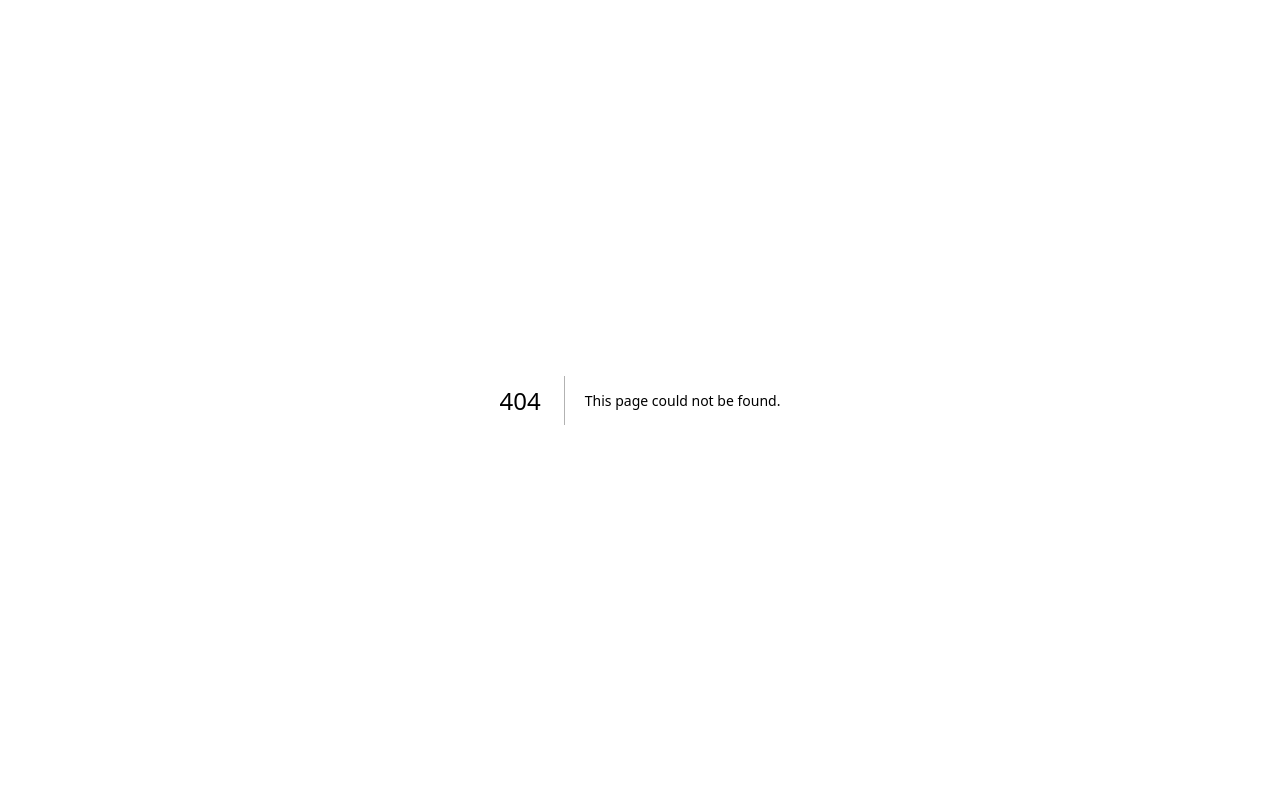
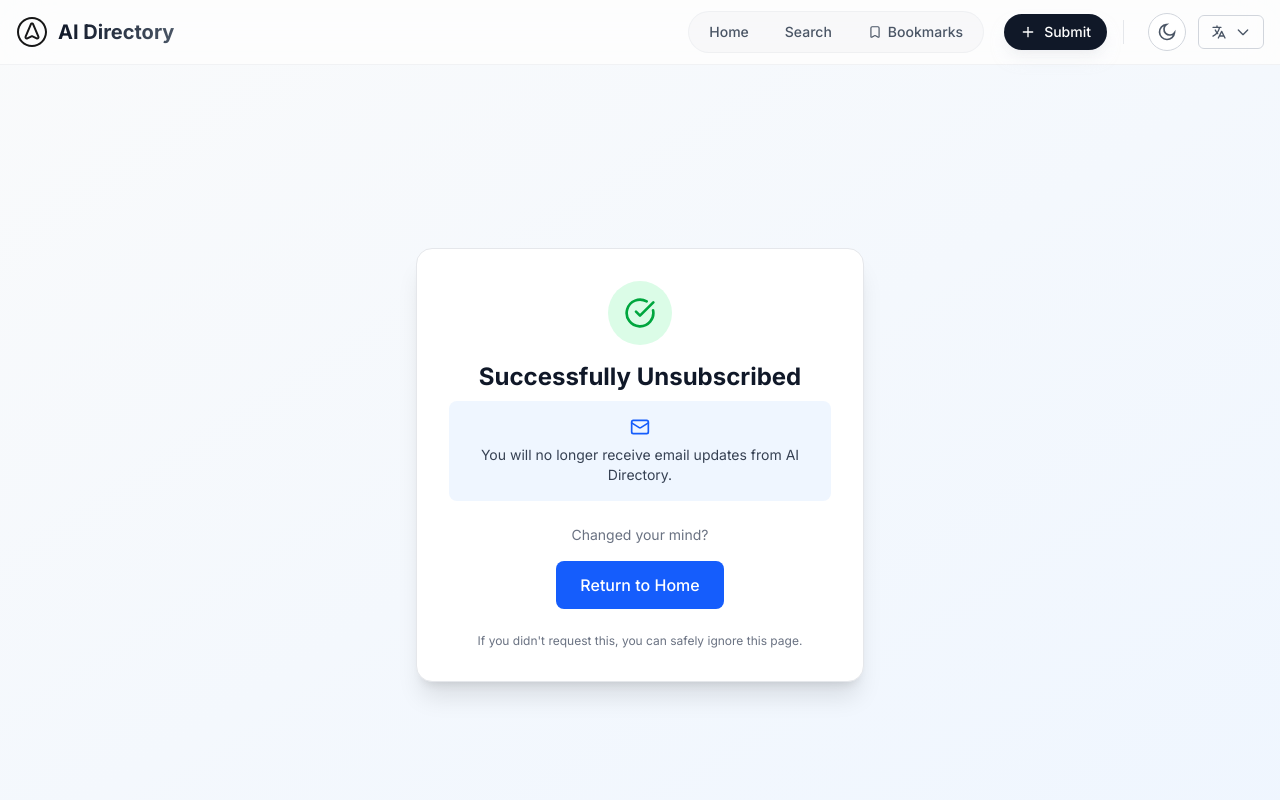
Before and after one commit to alanhoff/ainav-albertyang666, a Next.js app: page /1/unsubscribe/success in a window 1280 px wide. Before the commit this address had no page. Shown: the top 800 px of the page. Built offline with nearby package versions, Linux system fonts and the light colour scheme.

Commit message:
feat: add multilingual support for unsubscribe success page

```diff
--- a/locales/en.ts
+++ b/locales/en.ts
@@ -38,6 +38,14 @@
     placeholder: "Enter your email",
     button: "Subscribe",
     privacy: "We respect your privacy. Unsubscribe at any time.",
+  },
+  unsubscribe: {
+    successTitle: "Successfully Unsubscribed",
+    emailRemoved: "has been removed from our mailing list.",
+    noMoreEmails: "You will no longer receive email updates from AI Directory.",
+    changedMind: "Changed your mind?",
+    returnHome: "Return to Home",
+    safetyNote: "If you didn't request this, you can safely ignore this page.",
   },
   search: {
     title: "Search AI tools",
--- a/locales/fr.ts
+++ b/locales/fr.ts
@@ -28,6 +28,14 @@
     placeholder: 'Entrez votre email',
     button: 'S\'abonner',
     privacy: 'Nous respectons votre vie privée. Désabonnez-vous à tout moment.',
+  },
+  unsubscribe: {
+    successTitle: 'Désabonnement réussi',
+    emailRemoved: 'a été retiré de notre liste de diffusion.',
+    noMoreEmails: 'Vous ne recevrez plus de mises à jour par email de AI Nav.',
+    changedMind: 'Vous avez changé d\'avis ?',
+    returnHome: 'Retour à l\'accueil',
+    safetyNote: 'Si vous n\'avez pas demandé cela, vous pouvez ignorer cette page en toute sécurité.',
   },
   search: {
     title: 'Rechercher des Outils IA',
--- a/locales/ja.ts
+++ b/locales/ja.ts
@@ -28,6 +28,14 @@
     placeholder: "メールアドレスを入力",
     button: "購読",
     privacy: "プライバシーを尊重します。いつでも購読解除できます。",
+  },
+  unsubscribe: {
+    successTitle: "購読解除が完了しました",
+    emailRemoved: "メーリングリストから削除されました。",
+    noMoreEmails: "AI Navからのメール更新は今後受信されません。",
+    changedMind: "気が変わりましたか？",
+    returnHome: "ホームに戻る",
+    safetyNote: "この操作をリクエストしていない場合は、このページを無視してください。",
   },
   search: {
     title: 'AIツールを検索',
--- a/locales/ko.ts
+++ b/locales/ko.ts
@@ -28,6 +28,14 @@
     placeholder: '이메일 입력',
     button: '구독',
     privacy: '개인정보를 존중합니다. 언제든지 구독을 취소할 수 있습니다.',
+  },
+  unsubscribe: {
+    successTitle: '구독 취소 완료',
+    emailRemoved: '메일링 리스트에서 제거되었습니다.',
+    noMoreEmails: 'AI Nav로부터 이메일 업데이트를 더 이상 받지 않습니다.',
+    changedMind: '마음이 바뀔셨나요?',
+    returnHome: '홈으로 돌아가기',
+    safetyNote: '이 작업을 요청하지 않았다면 이 페이지를 무시하셔도 됩니다.',
   },
   search: {
     title: 'AI 도구 검색',
--- a/locales/zh.ts
+++ b/locales/zh.ts
@@ -37,6 +37,14 @@
     placeholder: "输入您的邮箱",
     button: "订阅",
     privacy: "我们尊重您的隐私。随时可以取消订阅。",
+  },
+  unsubscribe: {
+    successTitle: "退订成功",
+    emailRemoved: "已从我们的邮件列表中移除。",
+    noMoreEmails: "您将不再收到来自 AI 导航的邮件更新。",
+    changedMind: "改变主意了？",
+    returnHome: "返回首页",
+    safetyNote: "如果您没有请求此操作，可以安全地忽略此页面。",
   },
   search: {
     title: "搜索 AI 工具",
--- /dev/null
+++ b/src/app/[lang]/unsubscribe/success/page.tsx
@@ -0,0 +1,87 @@
+import { Suspense } from 'react';
+import Link from 'next/link';
+import { Mail, CheckCircle } from 'lucide-react';
+import { getDictionary, Locale } from '@/lib/i18n';
+
+function UnsubscribeContent({
+  searchParams,
+  dict,
+  lang,
+}: {
+  searchParams: { email?: string };
+  dict: Awaited<ReturnType<typeof getDictionary>>;
+  lang: Locale;
+}) {
+  const email = searchParams.email;
+
+  return (
+    <div className="min-h-screen flex items-center justify-center bg-gradient-to-br from-gray-50 to-blue-50 dark:from-gray-900 dark:to-blue-900 px-4">
+      <div className="max-w-md w-full bg-white dark:bg-gray-800 rounded-2xl shadow-xl p-8 border border-gray-200 dark:border-gray-700">
+        <div className="text-center">
+          {/* Success Icon */}
+          <div className="inline-flex items-center justify-center w-16 h-16 bg-green-100 dark:bg-green-900/30 rounded-full mb-4">
+            <CheckCircle className="w-8 h-8 text-green-600 dark:text-green-400" />
+          </div>
+
+          {/* Title */}
+          <h1 className="text-2xl font-bold text-gray-900 dark:text-white mb-2">
+            {dict.unsubscribe.successTitle}
+          </h1>
+
+          {/* Email Display */}
+          {email && (
+            <p className="text-gray-600 dark:text-gray-400 mb-6">
+              <span className="font-medium text-gray-900 dark:text-white">{email}</span>
+              <br />
+              {dict.unsubscribe.emailRemoved}
+            </p>
+          )}
+
+          {/* Message */}
+          <div className="bg-blue-50 dark:bg-blue-900/20 rounded-lg p-4 mb-6">
+            <Mail className="w-5 h-5 text-blue-600 dark:text-blue-400 mx-auto mb-2" />
+            <p className="text-sm text-gray-700 dark:text-gray-300">
+              {dict.unsubscribe.noMoreEmails}
+            </p>
+          </div>
+
+          {/* Change Mind */}
+          <div className="text-sm text-gray-500 dark:text-gray-400 mb-4">
+            {dict.unsubscribe.changedMind}
+          </div>
+
+          {/* Resubscribe Link */}
+          <Link
+            href={`/${lang}`}
+            className="inline-block px-6 py-3 bg-blue-600 hover:bg-blue-700 text-white font-medium rounded-lg transition-colors"
+          >
+            {dict.unsubscribe.returnHome}
+          </Link>
+
+          {/* Additional Info */}
+          <p className="text-xs text-gray-500 dark:text-gray-400 mt-6">
+            {dict.unsubscribe.safetyNote}
+          </p>
+        </div>
+      </div>
+    </div>
+  );
+}
+
+export default async function UnsubscribeSuccessPage({
+  params,
+  searchParams,
+}: {
+  params: Promise<{ lang: Locale }>;
+  searchParams: Promise<{ email?: string }>;
+}) {
+  const { lang } = await params;
+  const dict = await getDictionary(lang);
+  const queryParams = await searchParams;
+
+  return (
+    <Suspense fallback={<div>Loading...</div>}>
+      <UnsubscribeContent searchParams={queryParams} dict={dict} lang={lang} />
+    </Suspense>
+  );
+}
--- a/src/app/api/admin/subscribers/route.ts
+++ b/src/app/api/admin/subscribers/route.ts
@@ -16,10 +16,10 @@
 
     const supabase = await createAdminClient();
 
+    // Get all subscribers (active and unsubscribed)
     const { data: subscribers, error } = await supabase
       .from('subscribers')
-      .select('id, email, status, source, language, subscribed_at, last_sent_at')
-      .eq('status', 'active')
+      .select('id, email, status, source, language, subscribed_at, unsubscribed_at, last_sent_at')
       .order('subscribed_at', { ascending: false });
 
     if (error) throw error;
@@ -55,8 +55,7 @@
 
     const { data: subscribers, error } = await supabase
       .from('subscribers')
-      .select('email, status, source, language, subscribed_at')
-      .eq('status', 'active')
+      .select('email, status, source, language, subscribed_at, unsubscribed_at')
       .order('subscribed_at', { ascending: false });
 
     if (error) throw error;
--- a/src/app/api/unsubscribe/route.ts
+++ b/src/app/api/unsubscribe/route.ts
@@ -65,6 +65,7 @@
 export async function GET(request: Request) {
   const { searchParams } = new URL(request.url);
   const token = searchParams.get('token');
+  const lang = searchParams.get('lang') || 'en'; // Get language from query param, default to 'en'
 
   if (!token) {
     return new NextResponse('Missing token', { status: 400 });
@@ -74,7 +75,7 @@
 
   const { data: subscriber, error: findError } = await supabase
     .from('subscribers')
-    .select('id, email, status')
+    .select('id, email, status, language')
     .eq('unsubscribe_token', token)
     .single();
 
@@ -92,6 +93,11 @@
       .eq('id', subscriber.id);
   }
 
-  // Redirect to unsubscribe confirmation page
-  return NextResponse.redirect(new URL(`/unsubscribe/success?email=${encodeURIComponent(subscriber.email)}`, request.url));
+  // Use subscriber's language preference, fallback to query param, then to 'en'
+  const userLang = subscriber.language || lang;
+
+  // Redirect to localized unsubscribe confirmation page
+  return NextResponse.redirect(
+    new URL(`/${userLang}/unsubscribe/success?email=${encodeURIComponent(subscriber.email)}`, request.url)
+  );
 }
--- a/src/components/SubscribersPanel.tsx
+++ b/src/components/SubscribersPanel.tsx
@@ -6,10 +6,11 @@
 interface Subscriber {
   id: string;
   email: string;
-  status: string;
+  status: 'active' | 'unsubscribed';
   source: string | null;
   language: string | null;
   subscribed_at: string;
+  unsubscribed_at: string | null;
   last_sent_at: string | null;
 }
 
@@ -17,6 +18,7 @@
   const [subscribers, setSubscribers] = useState<Subscriber[]>([]);
   const [loading, setLoading] = useState(true);
   const [selectedEmails, setSelectedEmails] = useState<string[]>([]);
+  const [statusFilter, setStatusFilter] = useState<'all' | 'active' | 'unsubscribed'>('all');
 
   const fetchSubscribers = async () => {
     setLoading(true);
@@ -37,11 +39,20 @@
     fetchSubscribers();
   }, []);
 
+  // Filter subscribers based on status
+  const filteredSubscribers = subscribers.filter(s => {
+    if (statusFilter === 'all') return true;
+    return s.status === statusFilter;
+  });
+
+  const activeCount = subscribers.filter(s => s.status === 'active').length;
+  const unsubscribedCount = subscribers.filter(s => s.status === 'unsubscribed').length;
+
   const handleSelectAll = () => {
-    if (selectedEmails.length === subscribers.length) {
+    if (selectedEmails.length === filteredSubscribers.length) {
       setSelectedEmails([]);
     } else {
-      setSelectedEmails(subscribers.map(s => s.email));
+      setSelectedEmails(filteredSubscribers.map(s => s.email));
     }
   };
 
@@ -118,7 +129,7 @@
             <div>
               <h2 className="text-xl sm:text-2xl font-bold text-gray-900 dark:text-white">订阅者管理</h2>
               <p className="text-xs sm:text-sm text-gray-500 dark:text-gray-400">
-                共 {subscribers.length} 位活跃订阅者
+                活跃 {activeCount} / 退订 {unsubscribedCount} / 共 {subscribers.length}
               </p>
             </div>
           </div>
@@ -151,13 +162,34 @@
           </div>
         </div>
 
+        {/* Status Filter Tabs */}
+        <div className="flex gap-2 overflow-x-auto pb-2">
+          {[
+            { key: 'all', label: '全部', count: subscribers.length },
+            { key: 'active', label: '活跃', count: activeCount },
+            { key: 'unsubscribed', label: '退订', count: unsubscribedCount },
+          ].map((tab) => (
+            <button
+              key={tab.key}
+              onClick={() => setStatusFilter(tab.key as typeof statusFilter)}
+              className={`px-4 py-2 rounded-lg text-sm font-medium transition-colors whitespace-nowrap ${
+                statusFilter === tab.key
+                  ? 'bg-blue-600 text-white'
+                  : 'bg-gray-100 dark:bg-gray-700 text-gray-600 dark:text-gray-300 hover:bg-gray-200 dark:hover:bg-gray-600'
+              }`}
+            >
+              {tab.label} ({tab.count})
+            </button>
+          ))}
+        </div>
+
         {/* Stats Grid */}
         <div className="grid grid-cols-2 lg:grid-cols-4 gap-3 sm:gap-4">
           {[
-            { label: '总订阅者', value: subscribers.length, icon: Users, color: 'blue' },
+            { label: '当前显示', value: filteredSubscribers.length, icon: Users, color: 'blue' },
             { label: '本周新增', value: subscribers.filter(s => new Date(s.subscribed_at) > new Date(Date.now() - 7 * 24 * 60 * 60 * 1000)).length, icon: Calendar, color: 'green' },
             { label: '已选择', value: selectedEmails.length, icon: Trash2, color: 'purple' },
-            { label: '多语言', value: new Set(subscribers.map(s => s.language)).size, icon: Globe, color: 'orange' },
+            { label: '多语言', value: new Set(filteredSubscribers.map(s => s.language)).size, icon: Globe, color: 'orange' },
           ].map((stat, idx) => (
             <div key={idx} className="bg-gray-50 dark:bg-gray-700/50 rounded-lg p-3 sm:p-4">
               <div className="flex items-center justify-between">
@@ -176,10 +208,12 @@
 
       {/* Subscribers Table */}
       <div className="bg-white dark:bg-gray-800 rounded-xl shadow-sm border border-gray-200 dark:border-gray-700 overflow-hidden">
-        {subscribers.length === 0 ? (
+        {filteredSubscribers.length === 0 ? (
           <div className="text-center py-12">
             <Users className="w-12 h-12 text-gray-400 mx-auto mb-3" />
-            <p className="text-gray-500 dark:text-gray-400">暂无订阅者</p>
+            <p className="text-gray-500 dark:text-gray-400">
+              {statusFilter === 'all' ? '暂无订阅者' : `暂无${statusFilter === 'active' ? '活跃' : '退订'}订阅者`}
+            </p>
           </div>
         ) : (
           <>
@@ -189,18 +223,18 @@
                 <label className="flex items-center gap-2 text-sm text-gray-600 dark:text-gray-300">
                   <input
                     type="checkbox"
-                    checked={selectedEmails.length === subscribers.length}
+                    checked={selectedEmails.length === filteredSubscribers.length && filteredSubscribers.length > 0}
                     onChange={handleSelectAll}
                     className="w-4 h-4 rounded border-gray-300 dark:border-gray-600"
                   />
                   全选
                 </label>
                 <span className="text-sm text-gray-500 dark:text-gray-400">
-                  已选 {selectedEmails.length}/{subscribers.length}
+                  已选 {selectedEmails.length}/{filteredSubscribers.length}
                 </span>
               </div>
 
-              {subscribers.map((subscriber) => (
+              {filteredSubscribers.map((subscriber) => (
                 <div key={subscriber.id} className="p-4 hover:bg-gray-50 dark:hover:bg-gray-700/50 transition-colors">
                   <div className="flex items-start gap-3">
                     <input
@@ -215,7 +249,14 @@
                           <h3 className="text-sm font-medium text-gray-900 dark:text-white truncate">
                             {subscriber.email}
                           </h3>
-                          <div className="flex items-center gap-2 mt-1">
+                          <div className="flex items-center gap-2 mt-1 flex-wrap">
+                            <span className={`px-2 py-0.5 text-xs font-medium rounded-full ${
+                              subscriber.status === 'active'
+                                ? 'bg-green-50 dark:bg-green-900/20 text-green-700 dark:text-green-300'
+                                : 'bg-gray-50 dark:bg-gray-700 text-gray-600 dark:text-gray-400'
+                            }`}>
+                              {subscriber.status === 'active' ? '活跃' : '退订'}
+                            </span>
                             <span className="px-2 py-0.5 text-xs font-medium rounded-full bg-blue-50 dark:bg-blue-900/20 text-blue-700 dark:text-blue-300">
                               {subscriber.source || 'unknown'}
                             </span>
@@ -235,9 +276,14 @@
                           </p>
                         </div>
                         <div>
-                          <p className="text-gray-500 dark:text-gray-400">最后发送</p>
+                          <p className="text-gray-500 dark:text-gray-400">
+                            {subscriber.status === 'unsubscribed' ? '退订时间' : '最后发送'}
+                          </p>
                           <p className="text-gray-900 dark:text-white font-medium mt-0.5">
-                            {subscriber.last_sent_at ? formatDate(subscriber.last_sent_at) : '-'}
+                            {subscriber.status === 'unsubscribed'
+                              ? (subscriber.unsubscribed_at ? formatDate(subscriber.unsubscribed_at) : '-')
+                              : (subscriber.last_sent_at ? formatDate(subscriber.last_sent_at) : '-')
+                            }
                           </p>
                         </div>
                       </div>
@@ -255,13 +301,16 @@
                 <th className="px-6 py-4 text-left">
                   <input
                     type="checkbox"
-                    checked={selectedEmails.length === subscribers.length}
+                    checked={selectedEmails.length === filteredSubscribers.length && filteredSubscribers.length > 0}
                     onChange={handleSelectAll}
                     className="w-4 h-4 rounded border-gray-300 dark:border-gray-600"
                   />
                 </th>
                 <th className="px-6 py-4 text-left text-xs font-semibold text-gray-600 dark:text-gray-300 uppercase tracking-wider">
                   邮箱
+                </th>
+                <th className="px-6 py-4 text-left text-xs font-semibold text-gray-600 dark:text-gray-300 uppercase tracking-wider">
+                  状态
                 </th>
                 <th className="px-6 py-4 text-left text-xs font-semibold text-gray-600 dark:text-gray-300 uppercase tracking-wider">
                   来源
@@ -273,12 +322,12 @@
                   订阅时间
                 </th>
                 <th className="px-6 py-4 text-left text-xs font-semibold text-gray-600 dark:text-gray-300 uppercase tracking-wider">
-                  最后发送
+                  最后发送/退订时间
                 </th>
               </tr>
             </thead>
             <tbody className="divide-y divide-gray-200 dark:divide-gray-700">
-              {subscribers.map((subscriber) => (
+              {filteredSubscribers.map((subscriber) => (
                 <tr
                   key={subscriber.id}
                   className="hover:bg-gray-50 dark:hover:bg-gray-700/50 transition-colors"
@@ -297,6 +346,15 @@
                     </div>
                   </td>
                   <td className="px-6 py-4">
+                    <span className={`px-2 py-1 text-xs font-medium rounded-full ${
+                      subscriber.status === 'active'
+                        ? 'bg-green-50 dark:bg-green-900/20 text-green-700 dark:text-green-300'
+                        : 'bg-gray-50 dark:bg-gray-700 text-gray-600 dark:text-gray-400'
+                    }`}>
+                      {subscriber.status === 'active' ? '活跃' : '退订'}
+                    </span>
+                  </td>
+                  <td className="px-6 py-4">
                     <span className="px-2 py-1 text-xs font-medium rounded-full bg-blue-50 dark:bg-blue-900/20 text-blue-700 dark:text-blue-300">
                       {subscriber.source || 'unknown'}
                     </span>
@@ -311,7 +369,10 @@
                     {formatDate(subscriber.subscribed_at)}
                   </td>
                   <td className="px-6 py-4 text-sm text-gray-600 dark:text-gray-400">
-                    {subscriber.last_sent_at ? formatDate(subscriber.last_sent_at) : '-'}
+                    {subscriber.status === 'unsubscribed'
+                      ? (subscriber.unsubscribed_at ? formatDate(subscriber.unsubscribed_at) : '-')
+                      : (subscriber.last_sent_at ? formatDate(subscriber.last_sent_at) : '-')
+                    }
                   </td>
                 </tr>
               ))}
--- a/src/lib/i18n.ts
+++ b/src/lib/i18n.ts
@@ -46,6 +46,14 @@
     placeholder: string;
     button: string;
     privacy: string;
+  };
+  unsubscribe: {
+    successTitle: string;
+    emailRemoved: string;
+    noMoreEmails: string;
+    changedMind: string;
+    returnHome: string;
+    safetyNote: string;
   };
   search: {
     title: string;
--- a/src/lib/supabase/server.ts
+++ b/src/lib/supabase/server.ts
@@ -22,14 +22,15 @@
         setAll(cookiesToSet) {
           try {
             cookiesToSet.forEach(({ name, value, options }) => {
-              if (cookieStore) {
+              if (cookieStore && typeof cookieStore.set === 'function') {
                 cookieStore.set(name, value, options);
               }
             });
-          } catch {
+          } catch (error) {
             // The `setAll` method was called from a Server Component.
             // This can be ignored if you have middleware refreshing
             // user sessions.
+            // Silently ignore cookie setting errors in production
           }
         },
       },
@@ -59,12 +60,12 @@
         setAll(cookiesToSet) {
           try {
             cookiesToSet.forEach(({ name, value, options }) => {
-              if (cookieStore) {
+              if (cookieStore && typeof cookieStore.set === 'function') {
                 cookieStore.set(name, value, options);
               }
             });
-          } catch {
-            // Ignore
+          } catch (error) {
+            // Silently ignore cookie setting errors in admin operations
           }
         },
       },
```
Also changed, not shown: src/app/api/subscribe/route.ts (+7 -5 lines).
